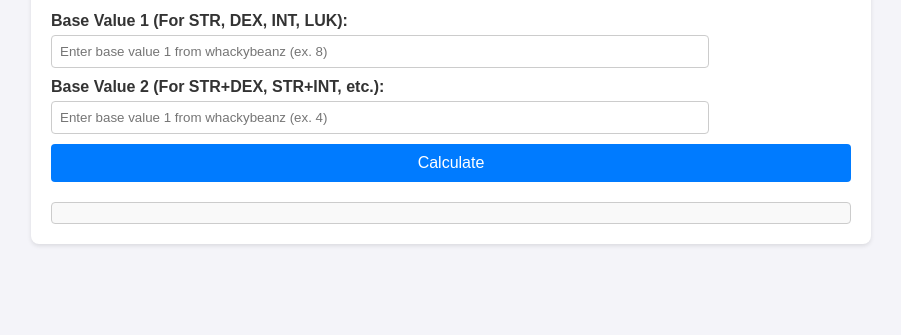
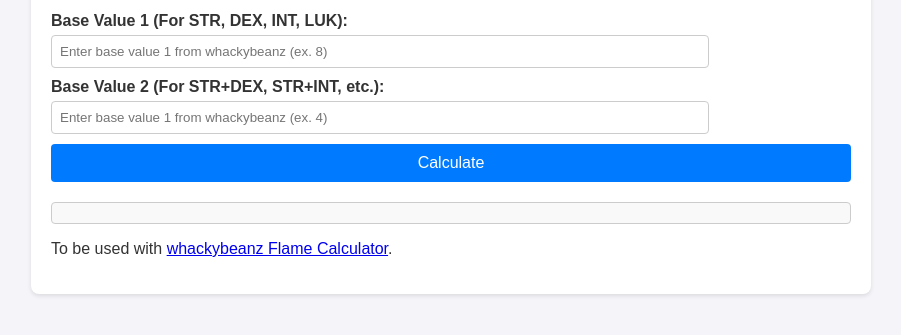
Before and after one commit to aaronlefkow/flamedistribution, a plain HTML site: page index.html in a window 1280 px wide. Shown: the part 189-524 px from the top of the page, without its empty margins (189-1090 px from the left). Drawn offline with Linux system fonts and the light colour scheme.

Commit message:
Add link to whackybeanz

```diff
--- a/index.html
+++ b/index.html
@@ -55,8 +55,17 @@
         <section class="results" id="results"></section>
         <div class="generated-table" id="generatedTable"></div>
       </section>
+
+      <section class="instructions">
+        <p>
+          To be used with
+          <a href="https://www.whackybeanz.com/calc/equips/flames"
+            >whackybeanz Flame Calculator</a
+          >.
+        </p>
+        <p></p>
+      </section>
     </div>
-
     <script src="script.js"></script>
   </body>
 </html>
```
